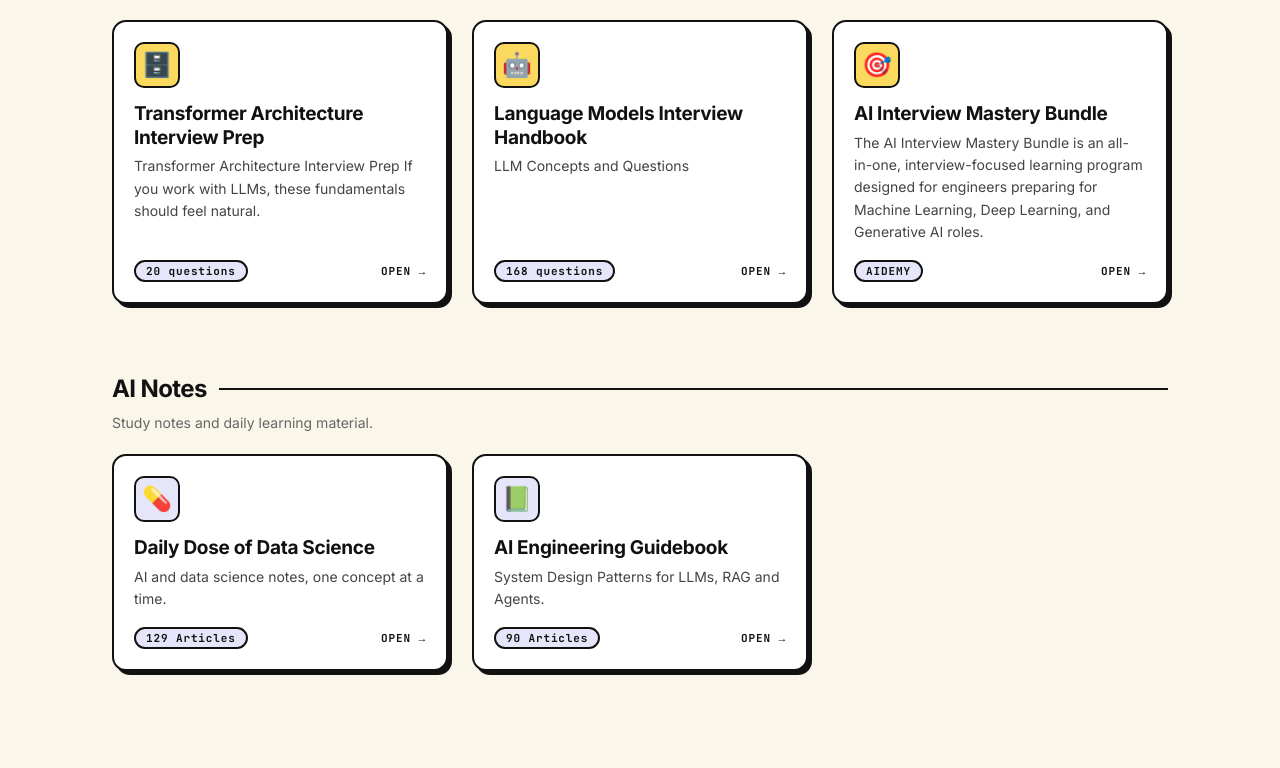
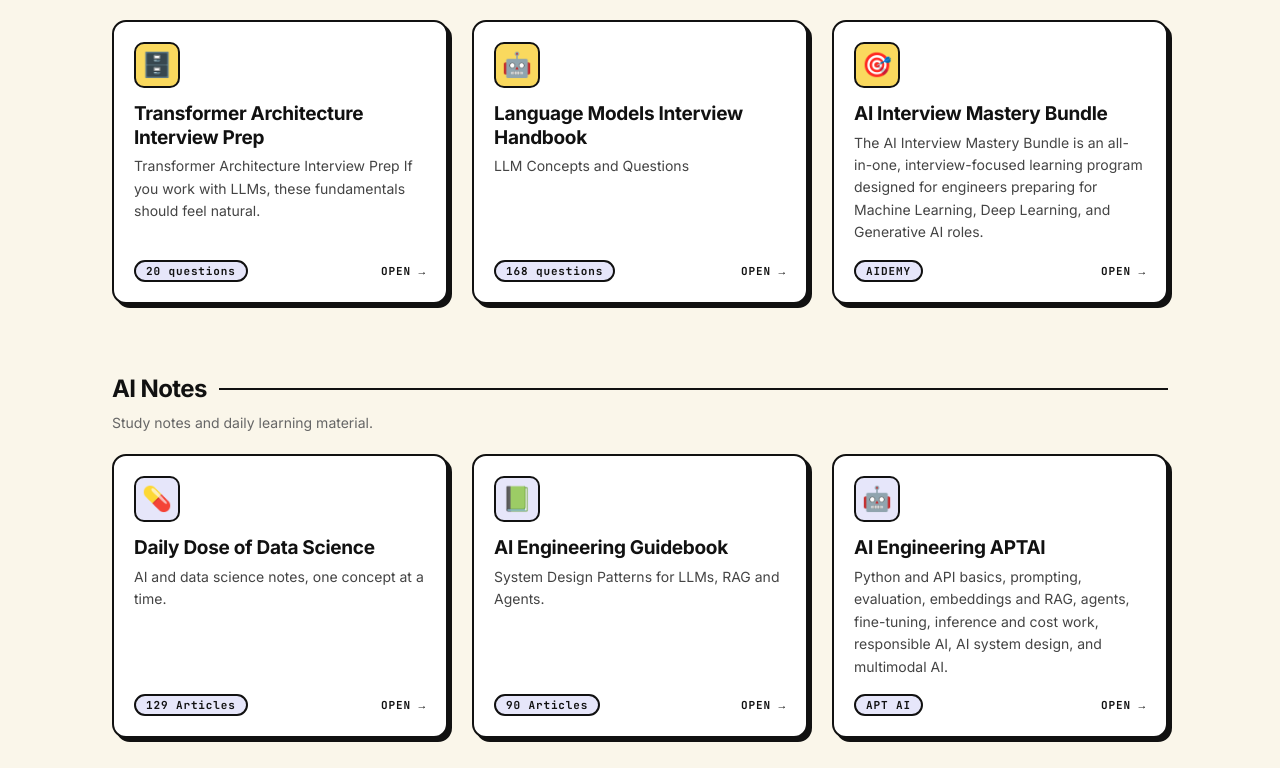
Before and after one commit to k1anshul/qb, a plain HTML site: page index.html in a window 1280 px wide. Shown: the part 997-1765 px from the top of the page. Before the commit the page ends 1698 px from the top, so only its background shows below. Drawn offline with Linux system fonts and the light colour scheme.

Commit message:
Add external link for AI Engineering APTAI course

```diff
--- a/index.html
+++ b/index.html
@@ -74,6 +74,7 @@ const QUESTIONS = [
 const NOTES = [
   { file: "daily-dose-of-data-science.html", icon: "💊", title: "Daily Dose of Data Science", desc: "AI and data science notes, one concept at a time.", count: "129 Articles" },
   { file: "ai-engineering-guidebook.html", icon: "📗", title: "AI Engineering Guidebook", desc: "System Design Patterns for LLMs, RAG and Agents.", count: "90 Articles" },
+  { file: "https://aptai.in/courses/ai-engineering/", external: true, icon: "🤖", title: "AI Engineering APTAI", desc: "Python and API basics, prompting, evaluation, embeddings and RAG, agents, fine-tuning, inference and cost work, responsible AI, AI system design, and multimodal AI.", count: "APT AI" },
   // { file: "new-notes.html", icon: "📝", title: "Title", desc: "Short description.", count: "NOTES" },
 ];
 
```
